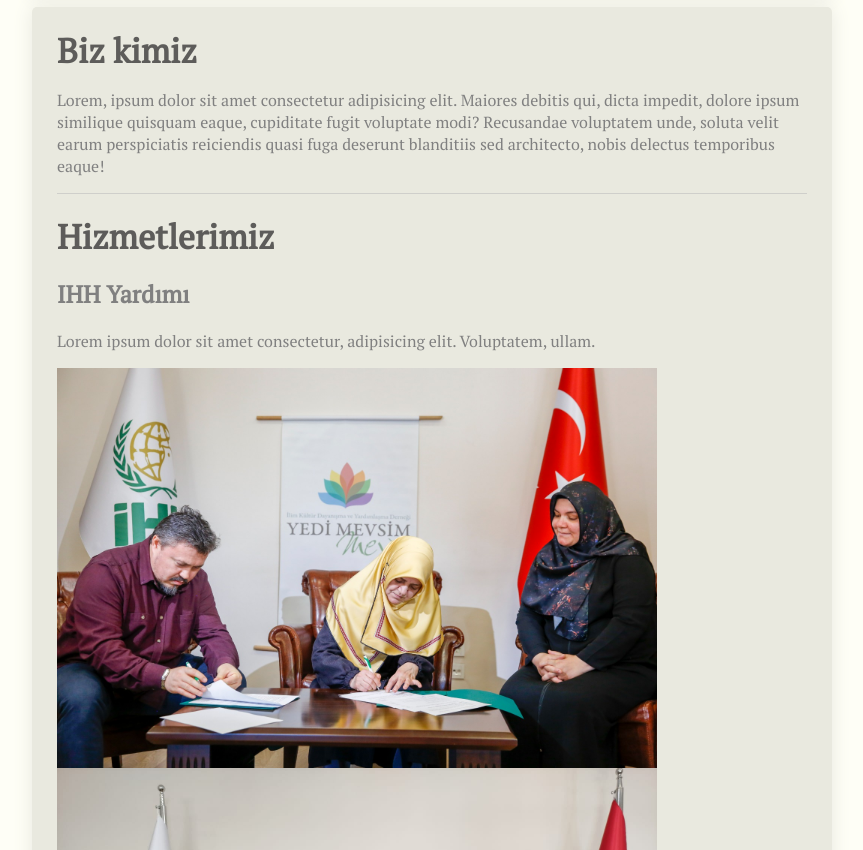
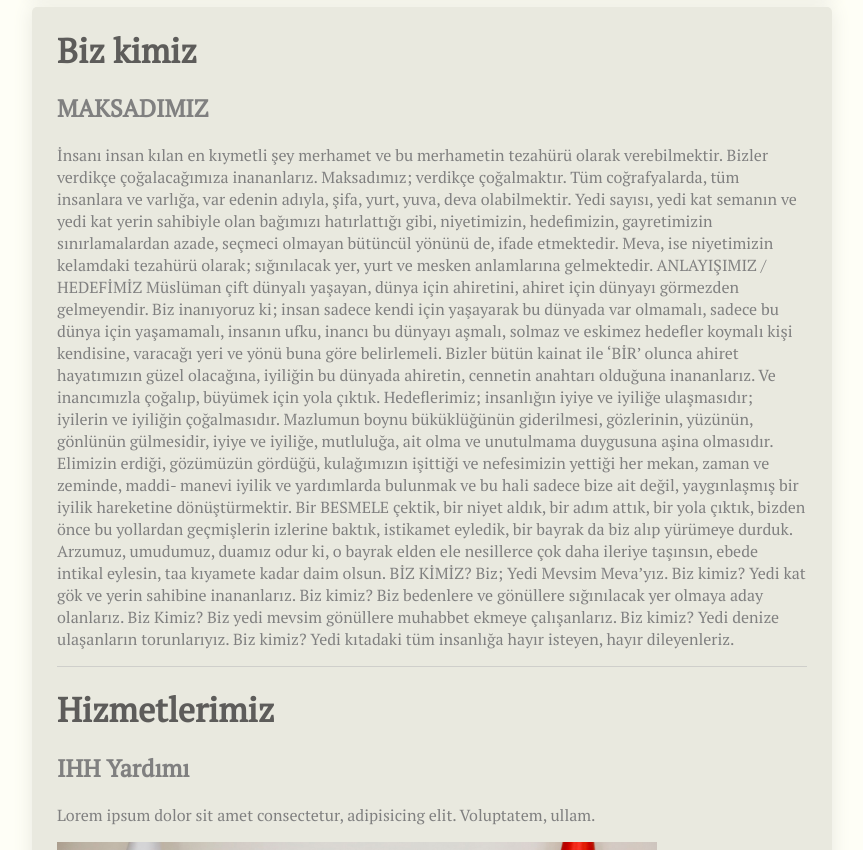
Before and after one commit to yedimevsimmeva/yedimevsimmeva.github.io, a plain HTML site: page index.html in a window 1280 px wide. Shown: the part 375-1225 px from the top of the page, without its empty margins (208-1071 px from the left). Drawn offline with Linux system fonts and the light colour scheme.

Commit message:
Update index.html

```diff
--- a/index.html
+++ b/index.html
@@ -43,13 +43,25 @@
             <div class="content card">
                 <section id="biz-kimiz">
                     <header>Biz kimiz</header>
-                    <p>Lorem, ipsum dolor sit amet consectetur adipisicing elit. Maiores debitis qui, dicta impedit,
-                        dolore
-                        ipsum similique quisquam eaque, cupiditate fugit voluptate modi? Recusandae voluptatem unde,
-                        soluta
-                        velit earum perspiciatis reiciendis quasi fuga deserunt blanditiis sed architecto, nobis
-                        delectus
-                        temporibus eaque!</p>
+                    <h2>MAKSADIMIZ</h2>
+                    <p>
+İnsanı insan kılan en kıymetli şey merhamet ve bu merhametin tezahürü olarak verebilmektir. Bizler verdikçe çoğalacağımıza inananlarız. Maksadımız; verdikçe çoğalmaktır. Tüm coğrafyalarda, tüm insanlara ve varlığa, var edenin adıyla, şifa, yurt, yuva, deva olabilmektir. Yedi sayısı, yedi kat semanın ve yedi kat yerin sahibiyle olan bağımızı hatırlattığı gibi, niyetimizin, hedefimizin, gayretimizin sınırlamalardan azade, seçmeci olmayan bütüncül yönünü de, ifade etmektedir. Meva, ise niyetimizin kelamdaki tezahürü olarak; sığınılacak yer, yurt ve mesken anlamlarına gelmektedir.
+
+                        ANLAYIŞIMIZ / HEDEFİMİZ
+Müslüman çift dünyalı yaşayan, dünya için ahiretini, ahiret için dünyayı görmezden gelmeyendir. Biz inanıyoruz ki; insan sadece kendi için yaşayarak bu dünyada var olmamalı, sadece bu dünya için yaşamamalı, insanın ufku, inancı bu dünyayı aşmalı, solmaz ve eskimez hedefler koymalı kişi kendisine, varacağı yeri ve yönü buna göre belirlemeli. Bizler bütün kainat ile ‘BİR’ olunca ahiret hayatımızın güzel olacağına, iyiliğin bu dünyada ahiretin, cennetin anahtarı olduğuna inananlarız. Ve inancımızla çoğalıp, büyümek için yola çıktık.
+Hedeflerimiz; insanlığın iyiye ve iyiliğe ulaşmasıdır; iyilerin ve iyiliğin çoğalmasıdır.
+ Mazlumun boynu büküklüğünün giderilmesi, gözlerinin, yüzünün, gönlünün gülmesidir, iyiye ve iyiliğe, mutluluğa, ait olma ve unutulmama duygusuna aşina olmasıdır.
+Elimizin erdiği, gözümüzün gördüğü, kulağımızın işittiği ve nefesimizin yettiği her mekan, zaman ve zeminde, maddi- manevi iyilik ve yardımlarda bulunmak ve bu hali sadece bize ait değil, yaygınlaşmış bir iyilik hareketine dönüştürmektir.
+Bir BESMELE çektik, bir niyet aldık, bir adım attık, bir yola çıktık, bizden önce bu yollardan geçmişlerin izlerine baktık, istikamet eyledik, bir bayrak da biz alıp yürümeye durduk. Arzumuz, umudumuz, duamız odur ki, o bayrak elden ele nesillerce çok daha ileriye taşınsın, ebede intikal eylesin, taa kıyamete kadar daim olsun.
+BİZ KİMİZ?
+Biz; Yedi Mevsim Meva’yız.
+Biz kimiz? Yedi kat gök ve yerin sahibine inananlarız.
+Biz kimiz? Biz bedenlere ve gönüllere sığınılacak yer olmaya aday olanlarız.
+    Biz Kimiz? Biz yedi mevsim gönüllere muhabbet ekmeye çalışanlarız.
+Biz kimiz? Yedi denize ulaşanların torunlarıyız.
+    Biz kimiz? Yedi kıtadaki tüm insanlığa hayır isteyen, hayır dileyenleriz.
+
+</p>
                 </section>
 
                 <section id="hizmetlerimiz">
```
